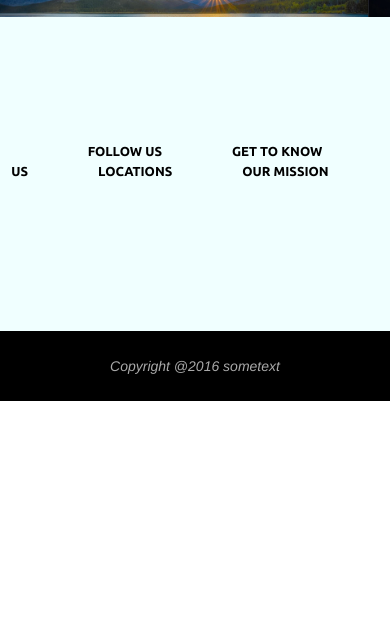
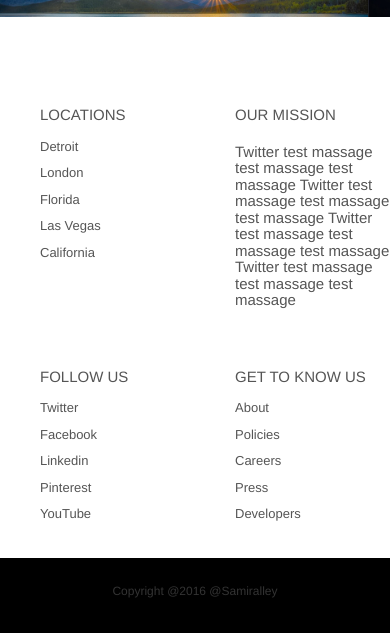
Before and after one commit to templateProjectWeb/templateProjectWeb.github.io, a plain HTML site: page index.html in a window 390 px wide. Shown: the part 864-1497 px from the top of the page. Before the commit the page ends 1265 px from the top, so only its background shows below. Drawn offline with nearby package versions, Linux system fonts and the light colour scheme.

Commit message:
commit 2

```diff
--- a/css/media.css
+++ b/css/media.css
@@ -80,7 +80,13 @@
     color: #ffffff;
     margin-top: 20px;
 }
-
+   footer ul{
+    float: right;
+    width: 50% !important;
+}
+    footer ul:nth-child(odd){
+        clear: both;
+    }
 
 
 }
@@ -110,16 +116,7 @@
     margin-top: 20px;
 }
     .mybutton1 {
-    position: relative;
-    text-decoration: none;
-    color: #ffffff;
-    text-align: center;
-    font-size: 15px;
-    padding: 10px 10px !important;
-    font-weight: 300;
-    border-radius: 24px;
-    line-height: 1.4;
-    font-family: openSans;
+    display: none;
 }
     .block3 {
         font-size: 10px !important;
@@ -151,6 +148,16 @@
      .wrapper-top2 {
     margin-left: 10px !important;
 }
+    .footer h2 {
+          margin-top:2px;
+          text-transform: none;
+         font-size: 5px;
+         line-height: 0.5;
+    }
+    .h4{
+
+        font-size: 5px!important ;
+    }
 
 
 
@@ -168,7 +175,7 @@
 
 /* Custom, iPhone Retina */
 @media only screen and (min-width : 320px) {
-
+ .
 }
 
 /* Extra Small Devices, Phones */
--- a/css/styles.css
+++ b/css/styles.css
@@ -157,3 +157,56 @@ cursor: pointer;
  .wrapper-top2 {
     margin-left: 92px;
 }
+footer {
+    margin-bottom: 40px;
+    background: #fff;
+    padding: 50px 0;
+
+}
+
+footer h4{
+    margin-top: 40px;
+    color : #555;
+    text-transform:uppercase;
+    font-size: 15px;
+}
+footer ul{
+    float: right;
+    width: 25%;
+}
+footer h3{
+    margin 2px;
+    line-height: 0.5;
+    color: #555;
+    text-transform: none;
+    font-size: 13px;
+}
+footer h6{
+    margin-top: 20px;
+    color: aqua;
+}
+footer h2 {
+    margin 2px;
+
+    color: #555;
+    text-transform: none;
+    font-size: 15px;
+}
+.wrapperfooter {
+    background: black;
+    padding-top: 17px;
+    padding-bottom: 25px;
+    margin-top: 20px;
+}
+footer2 {
+    height: 10px;
+    margin-bottom: 10px;
+    margin-top: 20px;
+    text-align: center;
+
+
+
+    padding: 50px 0;
+
+
+}
--- a/index.html
+++ b/index.html
@@ -46,8 +46,9 @@
 
            </div>
             </div>
+            <div class="margin">
             <hr width="90%" align="center" size="5"style="margin-top: 35px" />
-
+            </div>
         </div>
 
         <p class="web">REALLY GOOD DESIGN</p>
@@ -104,25 +105,52 @@
 
 </div> <!-- Carousel -->
 
-     <div class="block2">
-       <div class="block3">
-           <div class="last-wrapper">
+     <footer>
+         <ul>
+        <h4>our mission</h4>
+             <h2>Twitter test massage test massage test massage
+                 Twitter test massage test massage test massage
+                 Twitter test massage test massage test massage
+                 Twitter test massage test massage test massage
+             </h2>
 
-           <a class="templateText">FOLLOW US</a>
-           <a class="templateText">GET TO KNOW US</a>
-           <a class="templateText">LOCATIONS</a>
-           <a class="templateText">OUR MISSION</a>
-       </div>
+        </ul>
+          <ul>
+        <h4>locations</h4>
+               <h3>Detroit</h3>
+             <h3>London</h3>
+             <h3>Florida</h3>
+             <h3>Las Vegas</h3>
+             <h3>California</h3>
+        </ul>
+          <ul>
+        <h4>get to know us</h4>
+               <h3>About</h3>
+             <h3>Policies</h3>
+             <h3>Careers</h3>
+             <h3>Press</h3>
+             <h3>Developers</h3>
+        </ul>
+          <ul>
+        <h4>follow us</h4>
+              <h3>Twitter</h3>
+             <h3>Facebook</h3>
+             <h3>Linkedin</h3>
+             <h3>Pinterest</h3>
+             <h3>YouTube</h3>
 
-        </div>
-         <footer>
-        <div class="block5">
 
-                <a class="heee"> <i>Copyright @2016 sometext</i></a>
-        </div>
-             </footer>
 
-        </div>
+        </ul>
+        </footer>
+        <div class="clearfix"></div>
+        <div class="wrapperfooter">
+         <footer2>
+           <h6>Copyright @2016 @Samiralley</h6>
+         </footer2>
+
+      </div>
+
 
     </body>
 
```
